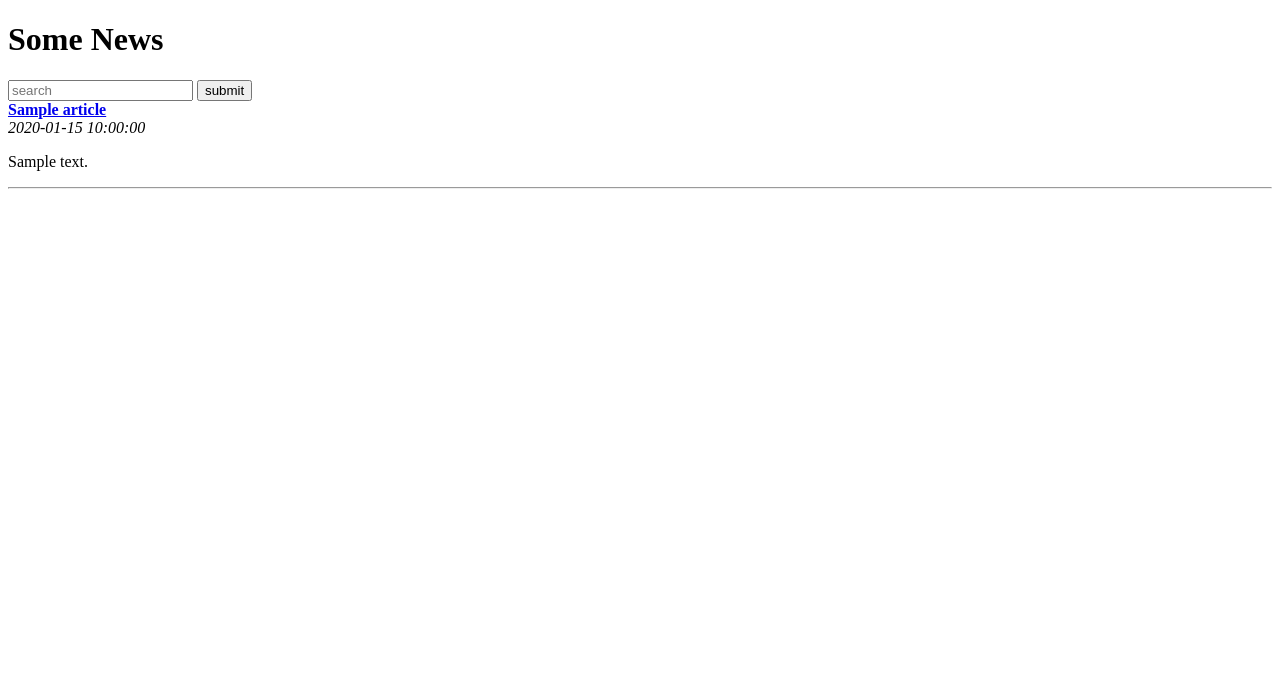
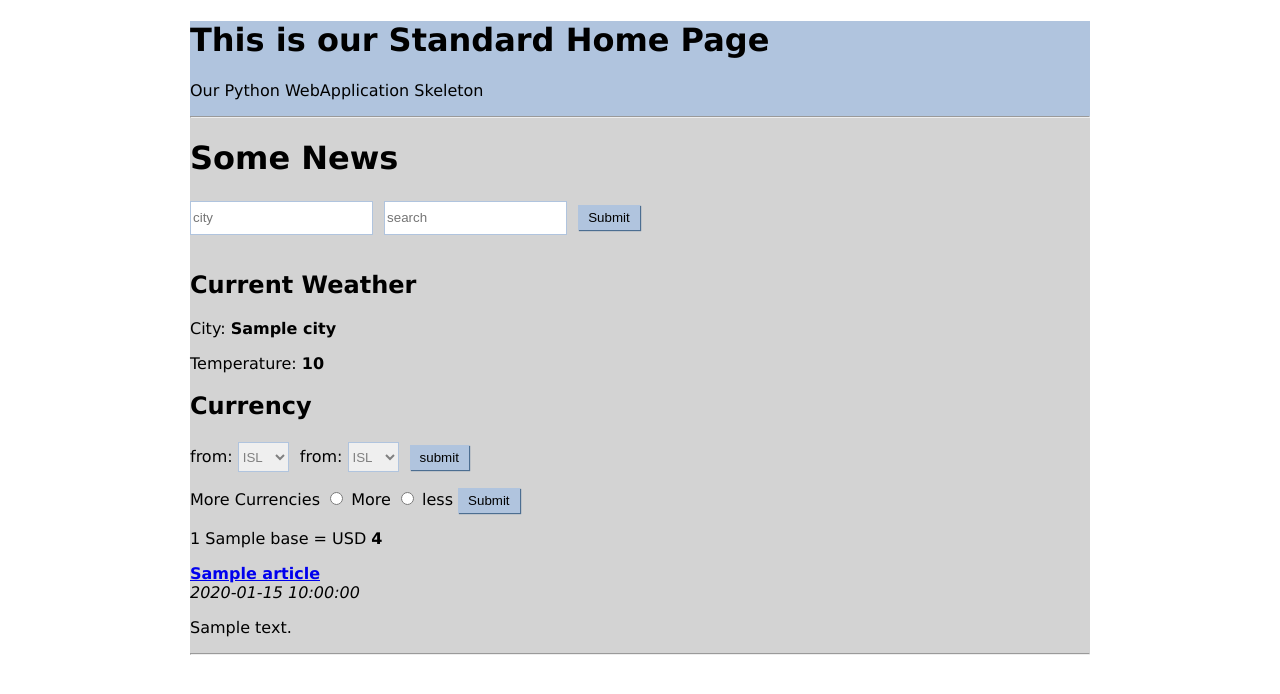
Before and after one commit to poweredbywolf/genericApp, a Flask app: template templates/home.html in a window 1280 px wide. Shown: the top 694 px of the page. Run offline with Flask 2, Linux system fonts and the light colour scheme; the template is opened without the code that fills it: most values are stand-ins (such as "Sample title", 1, 10 or a date in 2020); parts of the project's set-up code (start-up, migrations or seed data) failed here and were passed over.

Commit message:
some styling and currency feature

```diff
--- a/main.py
+++ b/main.py
@@ -3,7 +3,23 @@ from flask import Flask
 from flask import render_template
 from flask import request
 
+import api_requests
+
+import json
+import urllib
+import datetime
+from flask import make_response  #cookies
+import keys
+
+CURRENCY_URL = 'https://data.fixer.io/api/latest'
+
+
 app = Flask(__name__)
+DEFAULTS = {'publication': 'hnn',
+            'city': 'Jerusalem',
+            'base_currency':'USD'}
+
+
 
 RSS_FEEDS = {'bbc': 'http://feeds.bbci.co.uk/news/rss.xml',
              'cnn': 'http://rss.cnn.com/rss/edition.rss',
@@ -11,21 +27,83 @@ RSS_FEEDS = {'bbc': 'http://feeds.bbci.co.uk/news/rss.xml',
              'iol': 'http://www.iol.co.za/cmlink/1.640',
              'hnn':'https://hnrss.org/newest'}
 
+api_key = 'cc54e7ba3acbe5b0ea3337eed2102f8d'
+
+def get_weather(city):
+    api_url =  f'http://api.openweathermap.org/data/2.5/weather?q={city}&appid={api_key}'
+    request_response = urllib.request.urlopen(api_url)
+    # print('Request URL: \n', request_response.get)
+    print('Request info \n', request_response.info())
+    print('Header Information: \n', request_response.getheaders())
+    data = request_response.read()
+    parsed = json.loads(data)
+    print('Printing response: \n', parsed)
+    main_weather = None
+    if parsed.get('main'):
+        temp_c = float(parsed['main']['temp']) - 273
+        main_weather = {'city': parsed["name"], 'temp': temp_c}
+        print('Weather Info', main_weather)
+    return main_weather
+
+def get_news(query):
+    if not query or query.lower() not in RSS_FEEDS:
+        publication = DEFAULTS['publication']
+    else:
+        publication = query.lower()
+    feed = feedparser.parse(RSS_FEEDS[publication]) #feedparser object handles the request
+    return feed
+
+
+
 @app.route("/")
 # @app.route("/<publication>")
 #def get_news(publication='bbc'):
-def get_news():
+def home():
     """ This method uses flask requests
     request.args contains the GET arguments automatically
     .get() will check to see if your key was used and returns None if not used
     """
-    query = request.args.get("publication")
-    if not query or query.lower() not in RSS_FEEDS:
-        publication = "bbc"
-    else:
-        publication = query.lower()
-    feed = feedparser.parse(RSS_FEEDS[publication])
-    return render_template("home.html", articles=feed['entries'])
+    publication = request.args.get("publication")
+    if not publication:
+        publication = request.cookies.get('publication')
+        if not publication:
+            publication = DEFAULTS['publication']
+    feed = get_news(publication)
+
+    #get weather based on customer or DEFAULTS
+    city = request.args.get("city")
+    if not city:
+        city = DEFAULTS['city']
+    weather = get_weather(city)
+    temp = float(weather['temp'])
+    weather['temp'] = '{:.2f}'.format(temp)
+    print('city:', weather['city'])
+
+    currency_info = api_requests.get_currency(CURRENCY_URL,'USD')
+    base = currency_info['base']
+    currency = 'ZAR'
+    dollar_zar = float(currency_info['rates'][currency])
+    rate = {'base':base, 'currency': currency, 'rate': '{:.2f}'.format(dollar_zar)}
+    return render_template("home.html", articles=feed['entries'], weather=weather, rate=rate)
+
+    # THE COOKIES - setting them
+    response = make_response(render_template('home.html',
+    articles=articles,
+    weather=weather,
+    currency_from=currency_from,
+    currency_to=currency_to,
+    rate=rate,
+    currencies=sorted(currencies)))
+    expires = datetime.datetime.now() + datetime.timedelta(days=365)
+    response.set_cookie('publication',publication, expires=expires)
+    response.set_cookie('city',city,expires=expires)
+    # response.set_cookie('currency_to', currency_to, expires=expires)
+    return response
+
+
+
+
+
 
 
 if __name__ == "__main__":
--- a/templates/home.html
+++ b/templates/home.html
@@ -4,17 +4,116 @@
 <head>
 <title>Trading Data</title>
 
+<style>
+html {
+    background-color: white;
+    font-family:Verdana, Geneva, Tahoma, sans-serif;
 
+}
+
+body {
+    background: lightgray;
+    max-width: 900px;
+    margin: 0 auto;
+}
+
+#header {
+    padding-top: 5;
+    background: lightsteelblue;
+}
+
+#inner-header {
+    padding-left: 10;
+
+}
+
+#main {
+    padding-left: 10;
+}
+
+input[type="text"], select {
+    color: grey;
+    border: 1px solid lightsteelblue;
+    height: 30px;
+    line-height: 15px;
+    margin: 2px 6px 16px 0px;
+}
+
+input[type="submit"] {
+    padding: 5px 10px 5px 10px;
+    color: black;
+    background: lightsteelblue;
+    border: none;
+    box-shadow: 1px 1px 1px #4c6E91;
+}
+
+input[type="submit"]:hover {
+    background: steelblue;
+}
+</style>
 
 </head>
 
 
 <body>
+<div id="header">
+    <div id="inner-header">
+            <h1>This is our Standard Home Page </h1>
+            <p>Our Python WebApplication Skeleton </p>
+
+    </div>
+
+    <hr/>
+</div>
+<div id="main">
     <h1>Some News</h1>
+<!-- WEATHER INFORMATION  -->
+<form>
+    <input type="text" name="city" placeholder="city">
+    <input type="text" name="publication" placeholder="search"/>
+    <input type="submit" value="Submit">
+<!-- forms by default produce a generic http request with the form input as a parameter, this will make a
+request to the application endpoint with the form inputs as parameters -->
+</form>
+
+    <h2>Current Weather</h2>
+    <p>City: <b> {{ weather.city }} </b></p>
+    <p>Temperature: <b> {{ weather.temp}} </b></p>
+
+    <h2>Currency</h2>
     <form>
-        <input type="text" name="publication" placeholder="search"/>
-        <input type="submit" value="submit"/>
+        from: <select name="currency_from">
+                <option value="ISL">ISL</option>
+                <option value="USD">USD</option>
+                <option value="GBP">GBP</option>
+                <option value="EUR">EUR</option>
+                <option value="ZAR">ZAR</option>
+             </select>
+
+        from: <select name="currency_to">
+                <option value="ISL">ISL</option>
+                <option value="USD">USD</option>
+                <option value="GBP">GBP</option>
+                <option value="EUR">EUR</option>
+                <option value="ZAR">ZAR</option>
+             </select>
+             <input type="submit" value="submit">
+
     </form>
+    <form>
+        More Currencies
+        <input type="radio" id="more" name="currencies" value="true">
+        <label for="male">More</label>
+        <input type="radio" id="less" name="currencies" value="false">
+        <label for="male">less</label>
+        <input type="submit" value="Submit">
+    </form>
+
+    <p>1 {{ rate.base}} = {{rate.currency}} <b> {{ rate.rate }} </b></p>
+
+<!-- RESPONSE -->
+
+
 
     {% for article in articles  %}
 
@@ -25,6 +124,6 @@
     {% endfor %}
 
 
-
+</div>
 </body>
 </html>
```
Also changed, not shown: api_requests.py (added, +21 -0 lines), keys.py (added, +14 -0 lines), README.md.
